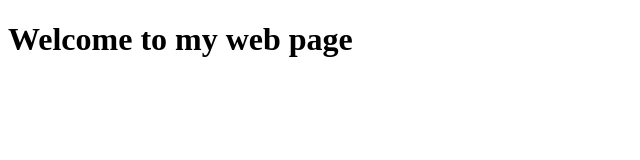
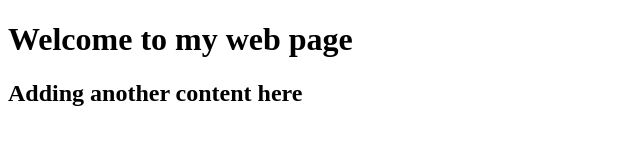
Before and after one commit to begimaii/new-demo-repository, a plain HTML site: page index.html in a window 1280 px wide. Shown: the whole page, without its empty margins (0-640 px from the left). Drawn offline with Linux system fonts and the light colour scheme.

Commit message:
second commit

```diff
--- a/index.html
+++ b/index.html
@@ -9,5 +9,6 @@
 </head>
 <body>
    <h1>Welcome to my web page</h1>
+   <h2>Adding another content here</h2>
 </body>
 </html>
```
